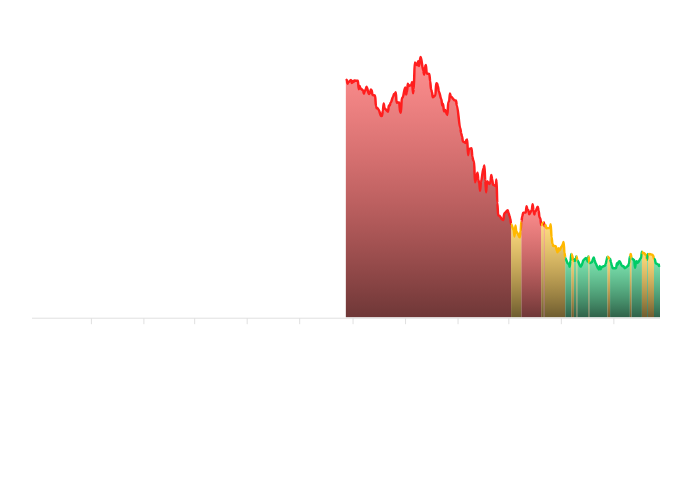
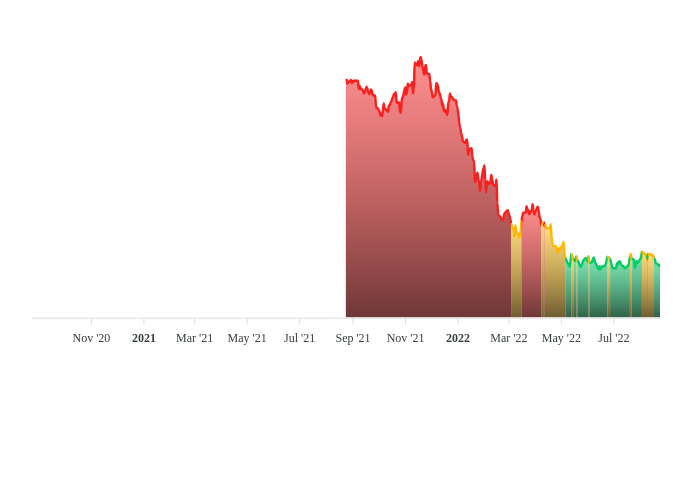
Before and after one commit to MateBotpro/esfine, a Django app: page / in a window 1280 px wide. Shown: the part 62-560 px from the top of the page, without its empty margins (295-986 px from the left). Run offline with Django 4.2, Linux system fonts and the light colour scheme; some libraries are stand-ins or nearby versions.

Commit message:
Update search.html

```diff
--- a/main/templates/main/search.html
+++ b/main/templates/main/search.html
@@ -162,8 +162,7 @@
           tickAmount: 6,
           labels: {
             style: {
-              colors: ['#FFFFFF', '#FFFFFF', '#FFFFFF', '#FFFFFF', '#FFFFFF', '#FFFFFF', '#FFFFFF', '#FFFFFF','#FFFFFF','#FFFFFF','#FFFFFF','#FFFFFF','#FFFFFF','#FFFFFF','#FFFFFF','#FFFFFF','#FFFFFF','#FFFFFF','#FFFFFF','#FFFFFF','#FFFFFF','#FFFFFF','#FFFFFF'],
-              fontFamily: "Poppins",
+              fontFamily: "Poppins"
             }
           }
         },
```
